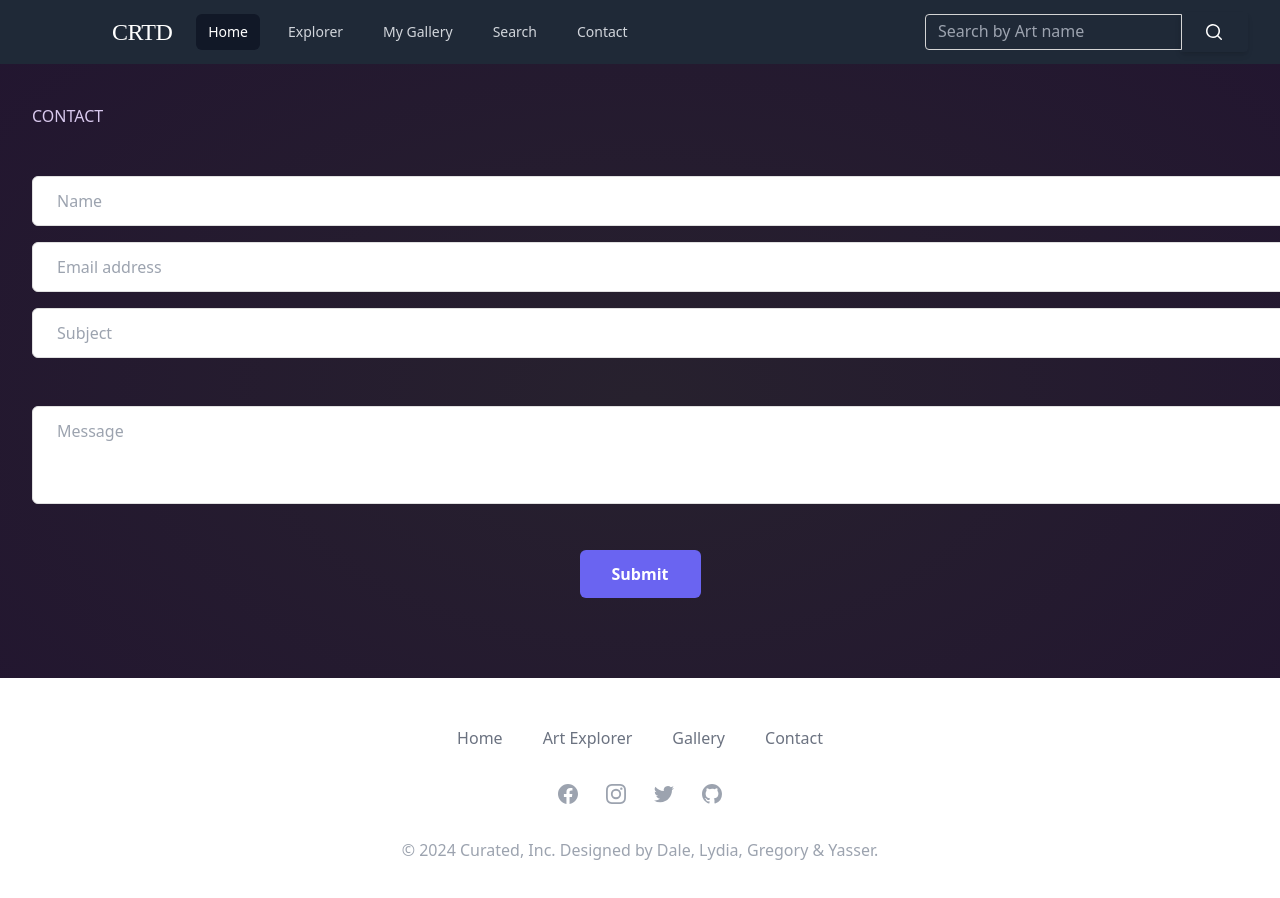
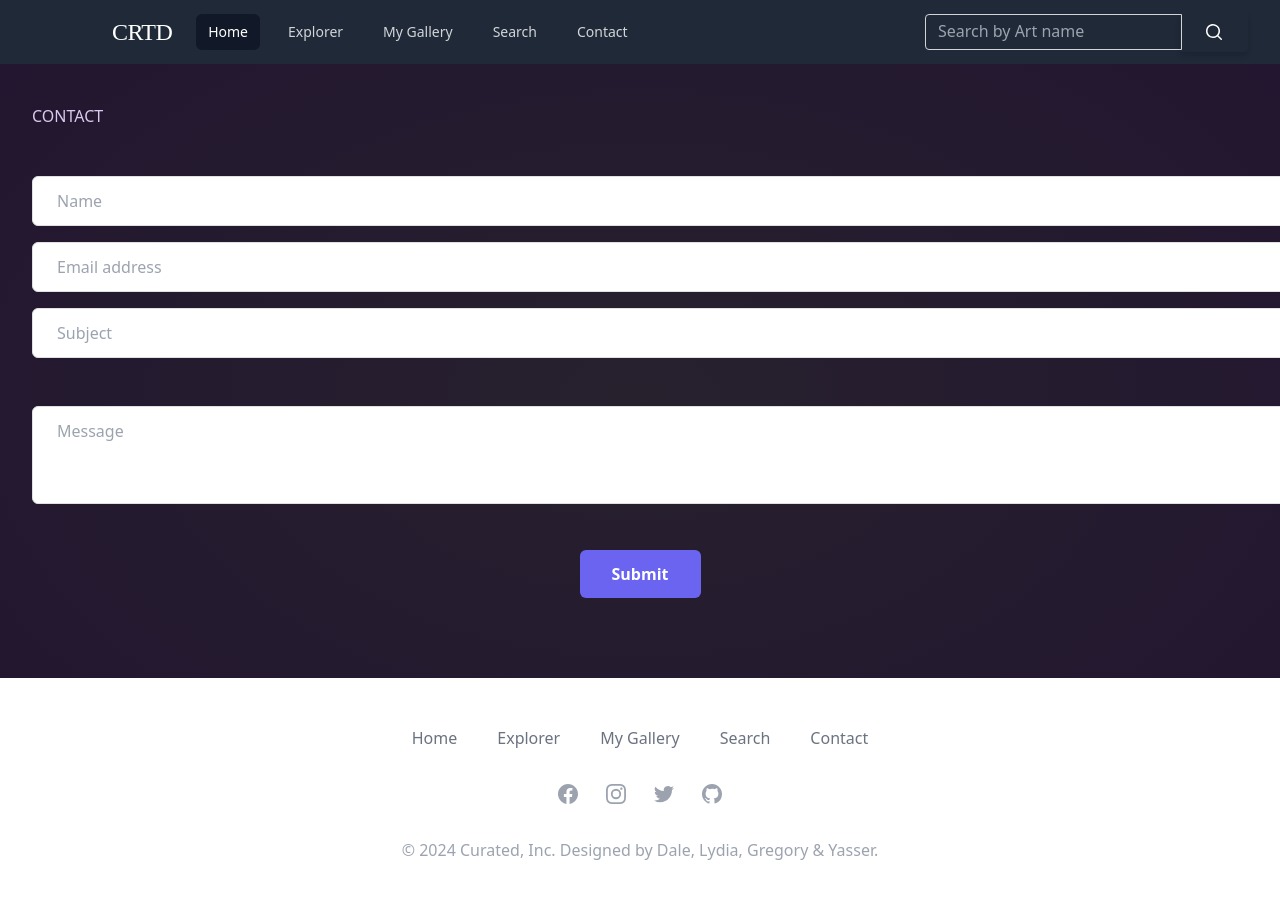
Before and after one commit to yrezvani/curated, a React (Vite) app: page /contact in a window 1280 px wide. Shown: the top 898 px of the page. Built offline with nearby package versions, Linux system fonts and the light colour scheme; a web font is replaced by a local one.

Commit message:
added the links to the footer

```diff
--- a/src/components/Footer.jsx
+++ b/src/components/Footer.jsx
@@ -6,22 +6,27 @@ function Footer() {
     <div className="max-w-screen-xl px-4 py-12 mx-auto space-y-8 overflow-hidden sm:px-6 lg:px-8">
         <nav className="flex flex-wrap justify-center -mx-5 -my-2">
             <div className="px-5 py-2">
-                <a href="#" className="text-base leading-6 text-gray-500 hover:text-gray-900">
+                <a href="/" className="text-base leading-6 text-gray-500 hover:text-gray-900">
                     Home
                 </a>
             </div>
             <div className="px-5 py-2">
-                <a href="#" className="text-base leading-6 text-gray-500 hover:text-gray-900">
-                    Art Explorer
+                <a href="/explorer" className="text-base leading-6 text-gray-500 hover:text-gray-900">
+                    Explorer
                 </a>
             </div>
             <div className="px-5 py-2">
-                <a href="#" className="text-base leading-6 text-gray-500 hover:text-gray-900">
-                    Gallery
+                <a href="my-gallery" className="text-base leading-6 text-gray-500 hover:text-gray-900">
+                    My Gallery
                 </a>
             </div>
             <div className="px-5 py-2">
-                <a href="#" className="text-base leading-6 text-gray-500 hover:text-gray-900">
+                <a href="/search" className="text-base leading-6 text-gray-500 hover:text-gray-900">
+                    Search
+                </a>
+            </div>
+            <div className="px-5 py-2">
+                <a href="contact/*" className="text-base leading-6 text-gray-500 hover:text-gray-900">
                     Contact
                 </a>
             </div>
```
